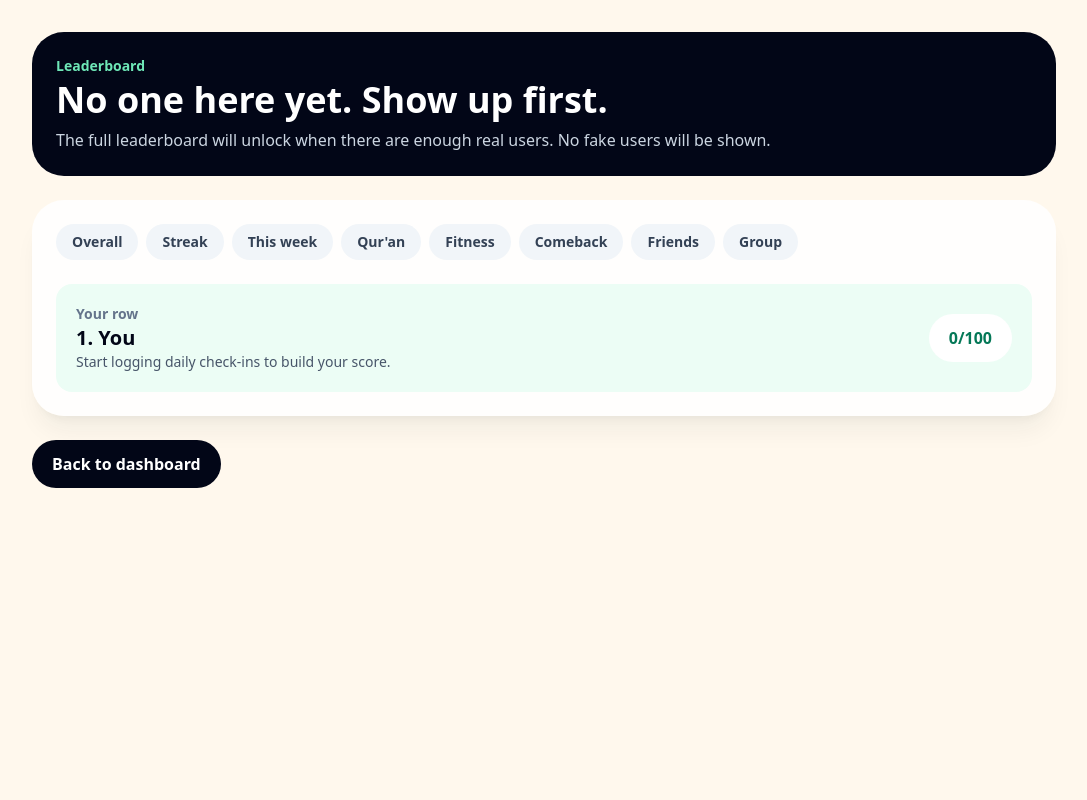
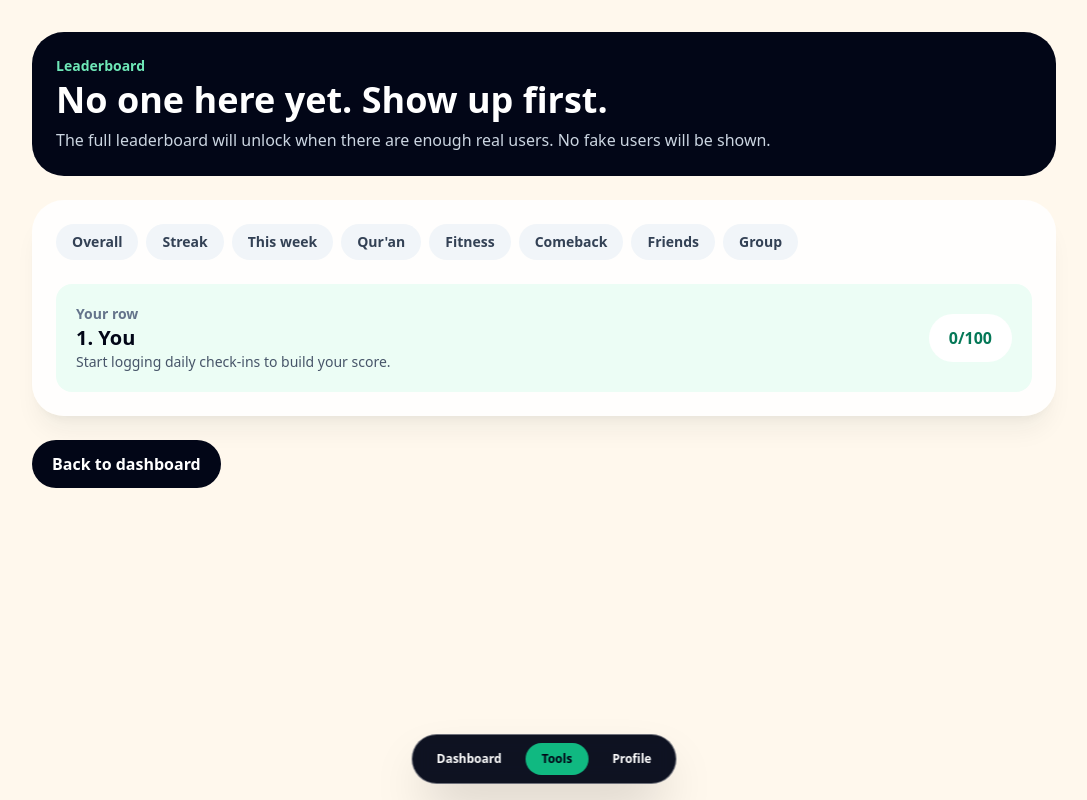
Before and after one commit to hxhhxxs/The-Challenge-, a Next.js app: page /leaderboard in a window 1280 px wide. Shown: the whole page, without its empty margins (96-1183 px from the left). Built offline with nearby package versions, Linux system fonts and the light colour scheme.

Commit message:
Add global quick links to dashboard tools and settings

```diff
--- a/app/layout.tsx
+++ b/app/layout.tsx
@@ -1,4 +1,5 @@
 import type { Metadata } from 'next';
+import Link from 'next/link';
 import './globals.css';
 
 export const metadata: Metadata = {
@@ -9,7 +10,14 @@ export const metadata: Metadata = {
 export default function RootLayout({ children }: { children: React.ReactNode }) {
   return (
     <html lang="en">
-      <body>{children}</body>
+      <body>
+        <div className="fixed bottom-4 left-1/2 z-50 flex -translate-x-1/2 gap-2 rounded-full border border-white/40 bg-slate-950/95 p-2 shadow-2xl backdrop-blur">
+          <Link href="/dashboard" className="rounded-full px-4 py-2 text-xs font-black text-white hover:bg-white/10">Dashboard</Link>
+          <Link href="/tools" className="rounded-full bg-emerald-500 px-4 py-2 text-xs font-black text-slate-950">Tools</Link>
+          <Link href="/settings" className="rounded-full px-4 py-2 text-xs font-black text-white hover:bg-white/10">Profile</Link>
+        </div>
+        {children}
+      </body>
     </html>
   );
 }
```
